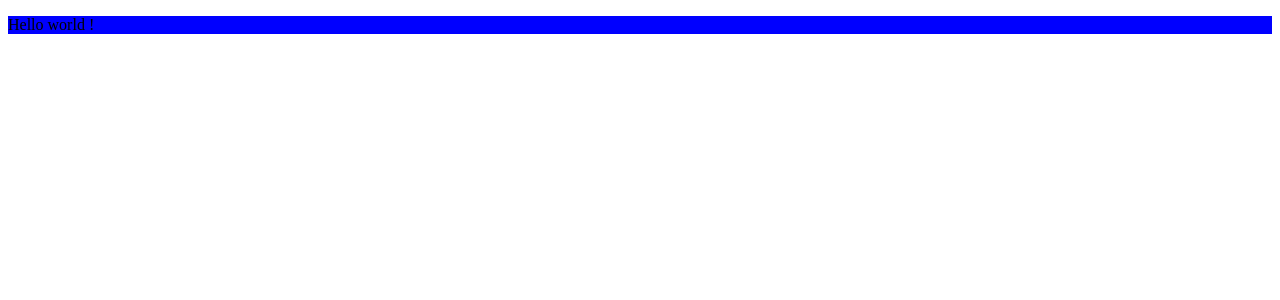
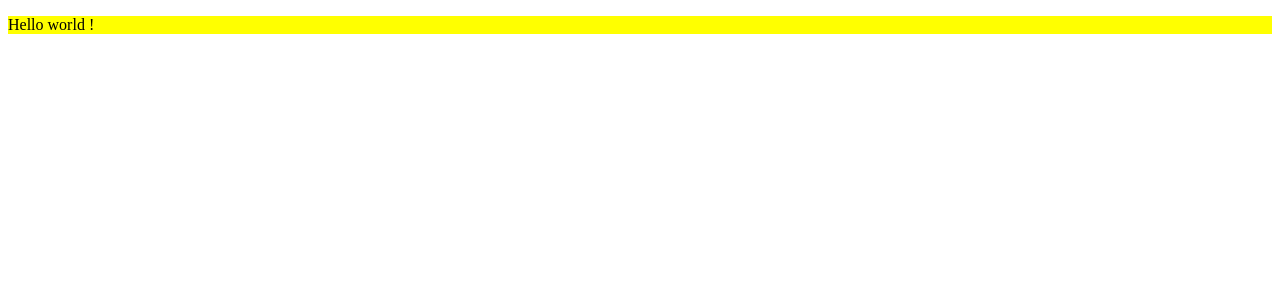
Before and after one commit to aissam-ahbar/angular-directive-demo, an Angular app: page / in a window 1280 px wide. Shown: the top 300 px of the page. Built offline with nearby package versions, Linux system fonts and the light colour scheme.

Commit message:
1 file modified

```diff
--- a/src/app/app.component.html
+++ b/src/app/app.component.html
@@ -1 +1 @@
-<p highlight="blue">Hello world !</p>
+<p highlight="yellow">Hello world !</p>
```
